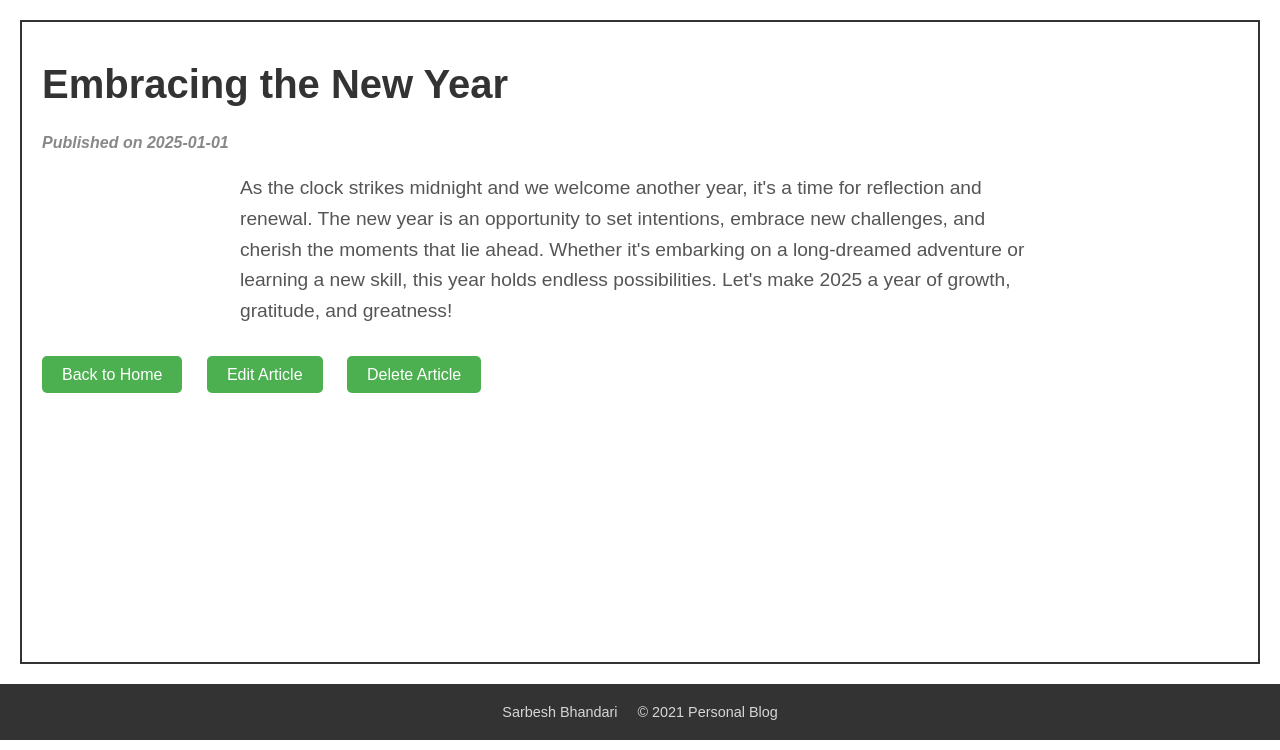
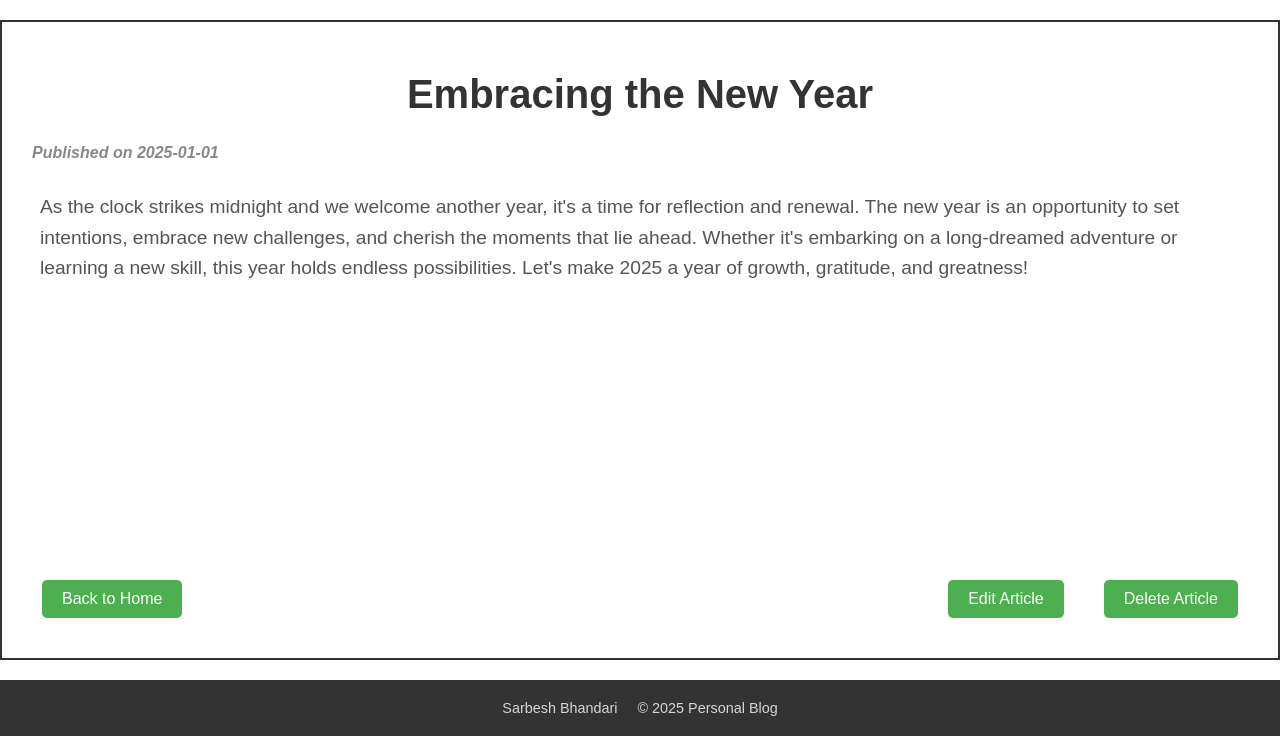
Before and after one commit to hinexwdrms/learningWithProjects, a Flask app: page /article/1 in a window 1280 px wide. Shown: the part 50-800 px from the top of the page. Run offline with Flask 3, Linux system fonts and the light colour scheme; the visitor is signed in with stand-in values (Sample User, id 1).

Commit message:
similar to last patch
holy i suck at css

```diff
--- a/PersonalBlog/app.py
+++ b/PersonalBlog/app.py
@@ -61,7 +61,8 @@ def login():
 
 @app.route('/logout')
 
-def logout():
+def logout(): #will learn js later to add confirmation alert.
+
     # Remove the logged_in key from the session
     session.pop("logged_in", None)  # This will log out the user by clearing the session
 
@@ -85,5 +86,7 @@ def view_article(article_id): # The argument is passed to the function
     # Render the article page
     return render_template("article.html", article=article, logged_in=session.get("logged_in", False))
 
+
+
 if __name__ == '__main__':
     app.run(debug=True)
--- a/PersonalBlog/static/styles.css
+++ b/PersonalBlog/static/styles.css
@@ -72,10 +72,14 @@ html, body {
 
 /* Main Content */
 .main-content {
-    margin: 20px;
-    height: 80vh; /* Adjust iframe height */
+    margin: 20px auto; /* Center the content */
+    height: 80vh; /* Adjust height */
     border: 2px solid #333;
-    display: block;
+    display: flex;
+    flex-direction: column;
+    padding: 10px; /* Add padding for internal spacing */
+    box-sizing: border-box; /* Include padding in height/width calculation */
+    max-width: 1400px; /* Prevent overly wide content */
 }
 
 
@@ -172,14 +176,14 @@ html, body {
     flex-direction: column;
     border: 1px solid #333;
     border-radius: 30px;
-    margin-top: 10vh;
-    margin-left: auto;
-    margin-right: auto;
-    max-width: 400px; /* Adjust the width as needed */
+    margin: 10vh auto; /* Center vertically and horizontally */
+    padding: 20px; /* Add padding for better spacing */
+    width: 400px; /* Adjust the width as needed */
+    box-sizing: border-box; /* Include padding in height/width calculation */
 }
 
 .login-form h1 {
-    width: 90%;
+    width: 100%; /* Match parent width */
     background-color: #4CAF50;
     color: white;
     text-align: center;
@@ -188,21 +192,24 @@ html, body {
 
 .form-group {
     margin-bottom: 15px;
+    width: 100%; /* Ensure fields are aligned */
 }
 
 label {
     display: block;
     margin-bottom: 5px;
-    margin-top:20px;
+    margin-top: 20px;
     font-weight: bold;
 }
 
 input[type="text"],
 input[type="password"] {
     padding: 10px;
+    width: 100%; /* Ensure full width */
     border: 1px solid #ccc;
     border-radius: 5px;
     font-size: 14px;
+    box-sizing: border-box; /* Prevent overflow */
 }
 
 /* Button Styles */
@@ -213,50 +220,102 @@ input[type="password"] {
     border: none;
     border-radius: 5px;
     font-size: 16px;
-    margin-top: 50px;
-    margin-bottom: 20px;
+    margin: 20px 0; /* Simplify vertical margins */
+    cursor: pointer; /* Add pointer for better UX */
+    transition: background-color 0.3s; /* Smooth hover effect */
 }
 
 .login-button:hover {
     background-color: #45a049;
 }
 
-/*article page*/
+/* Article Page */
 .article-content {
+    height: 60vh;
     padding: 20px;
+    box-sizing: border-box; /* Prevent overflow */
+    overflow-y: auto; /* Enable scrolling for overflow content */
 }
 
 .article-content h1 {
     margin-top: 20px;
     font-size: 2.5rem; /* Larger heading */
     color: #333; /* Dark color for the heading */
+    text-align: center; /* Center the heading */
 }
 
-.article-content em{
+.article-content em {
     color: #888;
 }
 
 .article-content p {
     font-size: 1.2rem;
-    margin-top: 10px; /* Space between paragraphs */
+    margin: 30px auto; /* Space between paragraphs, center text */
     line-height: 1.6; /* Improve readability */
-    max-width: 800px; /* Limit width for better readability */
-    margin-left: auto;
-    margin-right: auto;
+    max-width: 1200px; /* Limit width for better readability */
     color: #555; /* Slightly lighter text color */
 }
 
-.article-button {
+
+/* Buttons */
+.new-article-button {
     background-color: #4CAF50;
     color: white;
     padding: 10px 20px;
     border: none;
     border-radius: 5px;
-    font-size: 16px;;
-    margin-left: 20px;
+    font-size: 16px;
     text-decoration: none;
+    margin: auto auto;
+    margin-bottom: 30px;
+    cursor: pointer; /* Add pointer for better UX */
+    text-align: center;
+    width: fit-content; /* Auto-adjust width to content */
+    transition: background-color 0.3s; /* Smooth hover effect */
 }
 
-.article-button:hover {
+.article-buttons-container {
+    display: flex; /* Arrange buttons in a row */
+    justify-content: center; /* Center buttons horizontally */
+    gap: 10px; /* Add spacing between buttons */
+    margin-top: auto; /* Push container to the bottom */
+}
+
+.home-button {
+    background-color: #4CAF50;
+    color: white;
+    padding: 10px 20px;
+    border: none;
+    border-radius: 5px;
+    font-size: 16px;
+    text-decoration: none;
+    margin-right: auto;
+    margin-bottom: 30px;
+    margin-left: 30px;
+    cursor: pointer; /* Add pointer for better UX */
+    text-align: center;
+    width: fit-content; /* Auto-adjust width to content */
+    transition: background-color 0.3s; /* Smooth hover effect */
+}
+
+.article-admin-button {
+    background-color: #4CAF50;
+    color: white;
+    padding: 10px 20px;
+    border: none;
+    border-radius: 5px;
+    font-size: 16px;
+    text-decoration: none;
+    margin-bottom: 30px;
+    margin-right: 30px;
+    cursor: pointer; /* Add pointer for better UX */
+    text-align: center;
+    width: fit-content; /* Auto-adjust width to content */
+    transition: background-color 0.3s; /* Smooth hover effect */
+}
+
+.article-button:hover,
+.article-admin-button:hover,
+.new-article-button:hover {
     background-color: #45a049;
 }
--- a/PersonalBlog/templates/article.html
+++ b/PersonalBlog/templates/article.html
@@ -6,7 +6,7 @@
     <link rel="stylesheet" href="{{ url_for('static', filename='styles.css') }}">
 </head>
 <body>
-    {% extends "main.html" %}
+    {% extends "home.html" %}
 
     {% block content %}
     <div class="article-content">
@@ -14,13 +14,14 @@
         <h4><em>Published on {{ article.date }}</em></h4>
         <p>{{ article.content }}</p>
     </div>
-    <a href="/home" class="article-button">Back to Home</a>
 
+    <div class="article-buttons-container">
+        <a href="/home" class="home-button">Back to Home</a>
     {% if logged_in %}
-        <a href="/edit/{{ article.id }}" class="article-button">Edit Article</a>
-        <a href="/delete/{{ article.id }}" class="article-button">Delete Article</a>
+        <a href="/edit/{{ article.id }}" class="article-admin-button">Edit Article</a>
+        <a href="/delete/{{ article.id }}" class="article-admin-button">Delete Article</a>
     {% endif %}
-
+    </div>
     {% endblock %}
 </body>
 </html>
--- a/PersonalBlog/templates/home.html
+++ b/PersonalBlog/templates/home.html
@@ -20,6 +20,9 @@
             </li>
         {% endfor %}
     </ul>
+    {% if logged_in %}
+        <a href="/new-article" class="new-article-button">Create a new article</a>
+    {% endif %}
     {% endblock %}
 </body>
 </html>
--- a/PersonalBlog/templates/login.html
+++ b/PersonalBlog/templates/login.html
@@ -14,8 +14,6 @@
     <div class="form-group">
     <label for="username">Username:</label>
     <input type="text" id="username" name="username" required>
-    </div>
-    <div>
     <label for="password">Password:</label>
     <input type="password" id="password" name="password" required>
     </div>
--- a/PersonalBlog/templates/logout.html
+++ b/PersonalBlog/templates/logout.html
@@ -0,0 +1,6 @@
+<!DOCTYPE html>
+<html>
+    <body>
+
+    </body>
+</html>
--- a/PersonalBlog/templates/main.html
+++ b/PersonalBlog/templates/main.html
@@ -28,7 +28,7 @@
     <footer class="main-footer">
         <ul>
             <li>Sarbesh Bhandari</li>
-            <li>&copy; 2021 Personal Blog</li>
+            <li>&copy; 2025 Personal Blog</li>
         </ul>
     </footer>
 </body>
```
